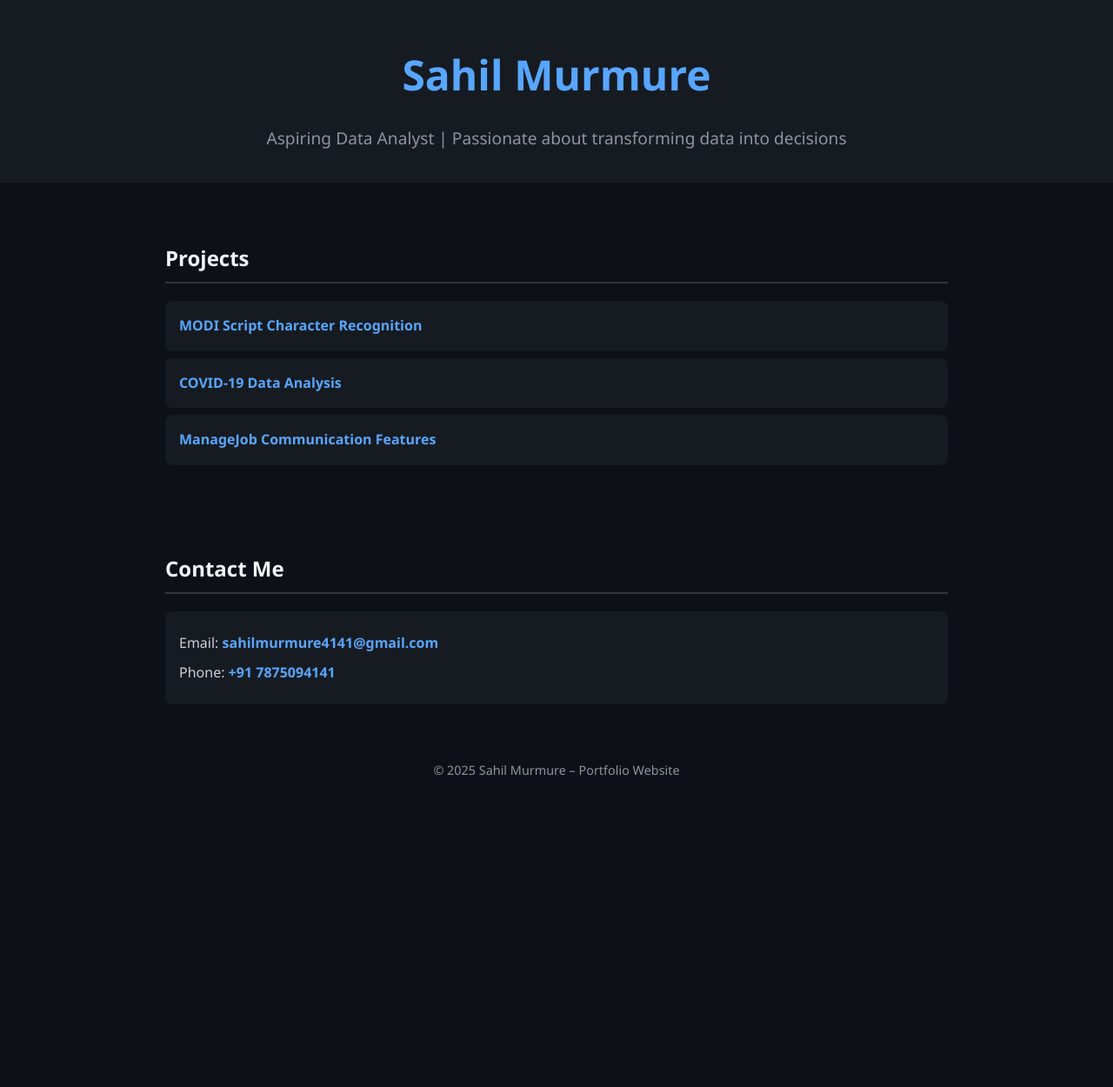
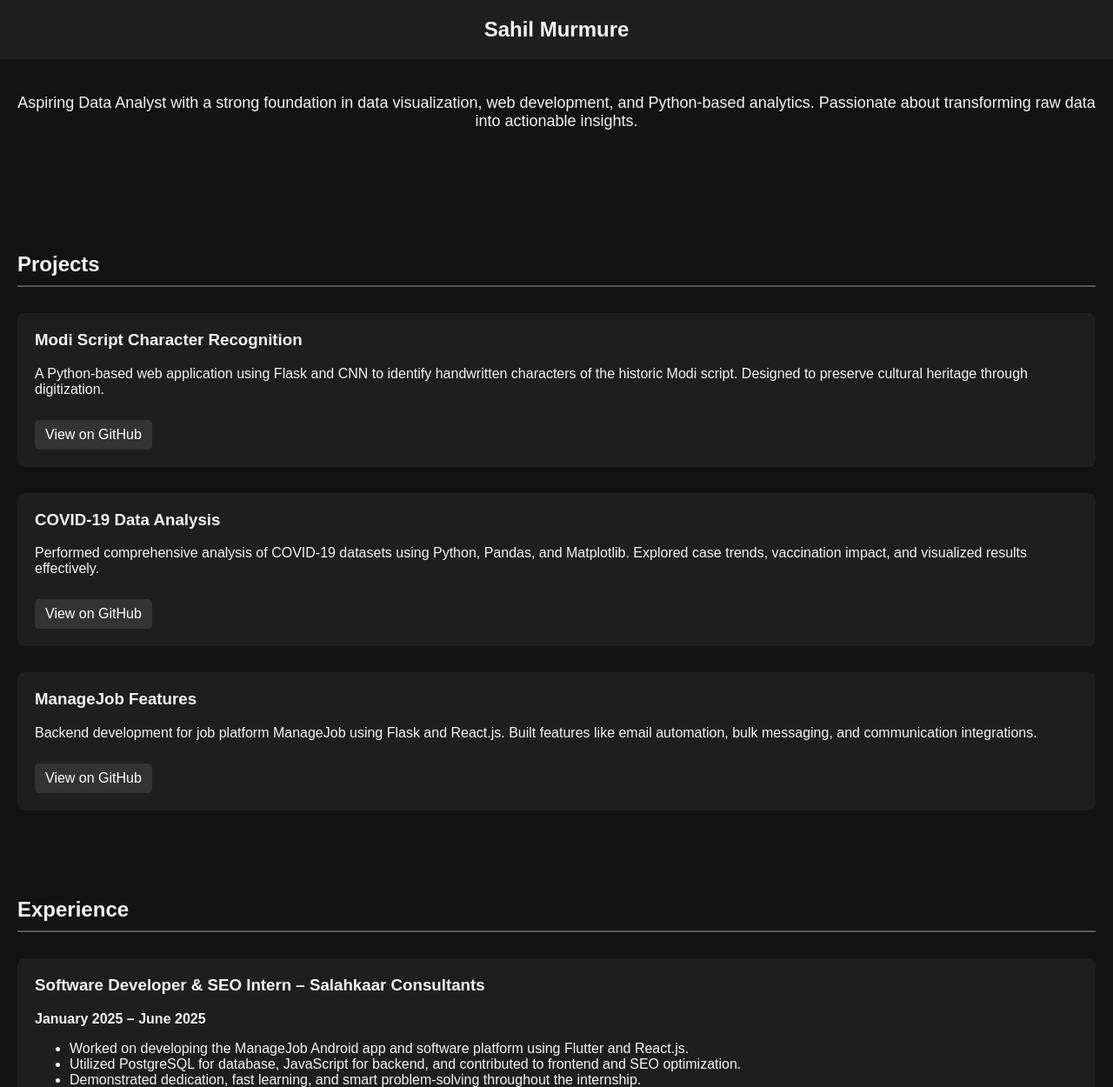
Before and after one commit to sahil6ooo/portfolio, a plain HTML site: page index.html in a window 1280 px wide. Shown: the top 1250 px of the page at 87% size. Before the commit the page ends 913 px from the top, so only its background shows below. Drawn offline with Linux system fonts and the light colour scheme.

Commit message:
Updated index.html with projects and experience

```diff
--- a/index.html
+++ b/index.html
@@ -3,140 +3,129 @@
 <head>
   <meta charset="UTF-8" />
   <meta name="viewport" content="width=device-width, initial-scale=1.0"/>
-  <title>Sahil Murmure – Portfolio</title>
+  <title>Sahil Murmure | Portfolio</title>
   <style>
     body {
+      background-color: #121212;
+      color: #f4f4f4;
+      font-family: Arial, sans-serif;
       margin: 0;
-      font-family: 'Segoe UI', Tahoma, Geneva, Verdana, sans-serif;
-      background-color: #0d1117;
-      color: #c9d1d9;
-      line-height: 1.6;
-    }
-
-    header {
-      text-align: center;
-      padding: 3rem 1rem 1rem;
-      background-color: #161b22;
-    }
-
-    header h1 {
-      font-size: 3rem;
-      color: #58a6ff;
-      margin: 0;
-    }
-
-    header p {
-      font-size: 1.2rem;
-      color: #8b949e;
-    }
-
-    section {
-      max-width: 900px;
-      margin: 2rem auto;
-      padding: 1rem;
-    }
-
-    h2 {
-      color: #f0f6fc;
-      border-bottom: 2px solid #30363d;
-      padding-bottom: 0.5rem;
-    }
-
-    ul {
-      list-style: none;
       padding: 0;
     }
-
-    li {
-      background-color: #161b22;
-      margin: 0.5rem 0;
-      padding: 1rem;
-      border-radius: 8px;
-      transition: background-color 0.3s ease;
-    }
-
-    li:hover {
-      background-color: #21262d;
-    }
-
-    a {
-      text-decoration: none;
-      color: #58a6ff;
+    header {
+      background-color: #1e1e1e;
+      padding: 20px;
+      text-align: center;
+      font-size: 24px;
       font-weight: bold;
     }
-
-    .contact-box {
-      background-color: #161b22;
-      padding: 1rem;
+    section {
+      padding: 40px 20px;
+    }
+    h2 {
+      border-bottom: 2px solid #555;
+      padding-bottom: 10px;
+      margin-bottom: 30px;
+    }
+    .bio {
+      font-size: 18px;
+      text-align: center;
+      margin-bottom: 40px;
+    }
+    .projects, .experience {
+      display: grid;
+      gap: 30px;
+    }
+    .project, .job {
+      background-color: #1e1e1e;
+      padding: 20px;
       border-radius: 8px;
     }
-
-    .contact-box p {
-      margin: 0.5rem 0;
-      color: #c9d1d9;
+    .project h3, .job h3 {
+      margin-top: 0;
     }
-
-    .contact-box a {
-      color: #58a6ff;
+    .github-button {
+      margin-top: 10px;
+      display: inline-block;
+      padding: 8px 12px;
+      background-color: #333;
+      color: #fff;
+      border: none;
+      border-radius: 5px;
+      text-decoration: none;
     }
-
     footer {
       text-align: center;
-      padding: 1rem;
-      color: #8b949e;
-      font-size: 0.9rem;
-      background-color: #0d1117;
-    }
-
-    @media (max-width: 600px) {
-      header h1 {
-        font-size: 2rem;
-      }
-
-      header p {
-        font-size: 1rem;
-      }
+      padding: 20px;
+      background-color: #1e1e1e;
+      color: #aaa;
     }
   </style>
 </head>
 <body>
 
   <header>
-    <h1>Sahil Murmure</h1>
-    <p>Aspiring Data Analyst | Passionate about transforming data into decisions</p>
+    Sahil Murmure
   </header>
+
+  <section class="bio">
+    Aspiring Data Analyst with a strong foundation in data visualization, web development, and Python-based analytics. Passionate about transforming raw data into actionable insights.
+  </section>
 
   <section>
     <h2>Projects</h2>
-    <ul>
-      <li>
-        <a href="https://github.com/sahil6ooo/MODI-Script-Character-Recognition" target="_blank">
-          MODI Script Character Recognition
-        </a>
-      </li>
-      <li>
-        <a href="https://github.com/sahil6ooo/COVID-19-Data-Analysis" target="_blank">
-          COVID-19 Data Analysis
-        </a>
-      </li>
-      <li>
-        <a href="https://github.com/sahil6ooo/ManageJob-Features" target="_blank">
-          ManageJob Communication Features
-        </a>
-      </li>
-    </ul>
+    <div class="projects">
+
+      <div class="project">
+        <h3>Modi Script Character Recognition</h3>
+        <p>A Python-based web application using Flask and CNN to identify handwritten characters of the historic Modi script. Designed to preserve cultural heritage through digitization.</p>
+        <a class="github-button" href="https://github.com/sahil6ooo/MODI-Script-Character-Recognition" target="_blank">View on GitHub</a>
+      </div>
+
+      <div class="project">
+        <h3>COVID-19 Data Analysis</h3>
+        <p>Performed comprehensive analysis of COVID-19 datasets using Python, Pandas, and Matplotlib. Explored case trends, vaccination impact, and visualized results effectively.</p>
+        <a class="github-button" href="https://github.com/sahil6ooo/COVID-19-Data-Analysis" target="_blank">View on GitHub</a>
+      </div>
+
+      <div class="project">
+        <h3>ManageJob Features</h3>
+        <p>Backend development for job platform ManageJob using Flask and React.js. Built features like email automation, bulk messaging, and communication integrations.</p>
+        <a class="github-button" href="https://github.com/sahil6ooo/ManageJob-Features" target="_blank">View on GitHub</a>
+      </div>
+
+    </div>
   </section>
 
   <section>
-    <h2>Contact Me</h2>
-    <div class="contact-box">
-      <p>Email: <a href="mailto:sahilmurmure4141@gmail.com">sahilmurmure4141@gmail.com</a></p>
-      <p>Phone: <a href="tel:+917875094141">+91 7875094141</a></p>
+    <h2>Experience</h2>
+    <div class="experience">
+
+      <div class="job">
+        <h3>Software Developer & SEO Intern – Salahkaar Consultants</h3>
+        <p><strong>January 2025 – June 2025</strong></p>
+        <ul>
+          <li>Worked on developing the ManageJob Android app and software platform using Flutter and React.js.</li>
+          <li>Utilized PostgreSQL for database, JavaScript for backend, and contributed to frontend and SEO optimization.</li>
+          <li>Demonstrated dedication, fast learning, and smart problem-solving throughout the internship.</li>
+        </ul>
+      </div>
+
+      <div class="job">
+        <h3>Data Analyst Intern – Growstone Ventures</h3>
+        <p><strong>June 2024 – August 2024</strong></p>
+        <ul>
+          <li>Analyzed construction data for performance trends and cost optimization strategies.</li>
+          <li>Used Python, Excel, and domain-specific tools to generate detailed reports.</li>
+          <li>Created insightful data visualizations in Tableau to support decision-making.</li>
+        </ul>
+      </div>
+
     </div>
   </section>
 
   <footer>
-    © 2025 Sahil Murmure – Portfolio Website
+    &copy; 2025 Sahil Murmure | sahilmurmure4141@gmail.com
   </footer>
 
 </body>
```
